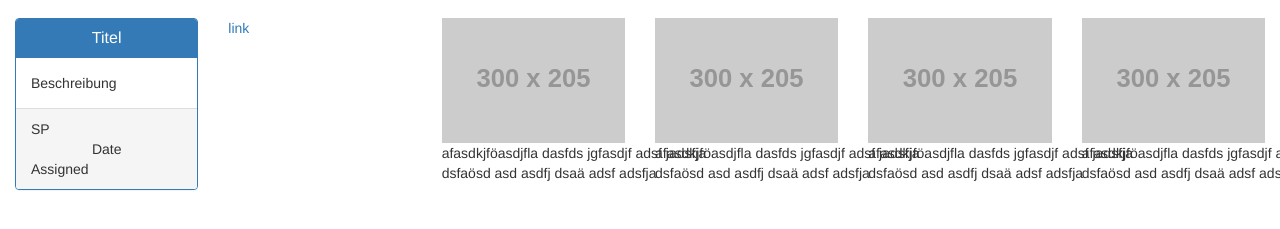
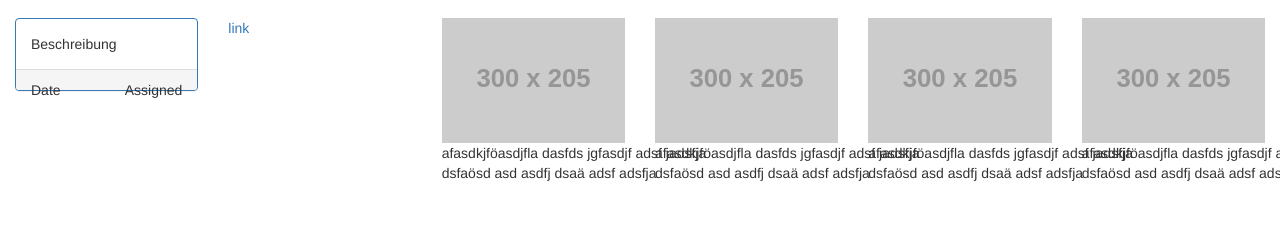
Before and after one commit to Hausmann/kanbanboard, a plain HTML site: page kanbanboard/web/index.html in a window 1280 px wide. Shown: the part 53-282 px from the top of the page. Drawn offline with Linux system fonts and the light colour scheme; placeholder pictures from the web are drawn by us.

Commit message:
Erster Commit mit bisherig Erstelltem

```diff
--- a/kanbanboard/web/index.html
+++ b/kanbanboard/web/index.html
@@ -34,16 +34,12 @@
             <div class="row" id="row1">
                 <div class="col-xs-6 col-md-4 col-lg-2">
                     <div class="panel panel-primary">
-                        <div class="panel-heading">
-                            <h3 class="panel-title text-center">Titel</h3>
-                        </div>
                         <div class="panel-body">
                             Beschreibung
                         </div>
                         <div class="panel-footer">
-                            <div class="Storypoints text-left">SP</div>
-                            <div class="Date text-center">Date</div>
-                            <div class="Assigned">Assigned</div>
+                            <div class="Date pull-left">Date</div>
+                            <div class="Assigned pull-right">Assigned</div>
                         </div>
                     </div>
                 </div>
```
